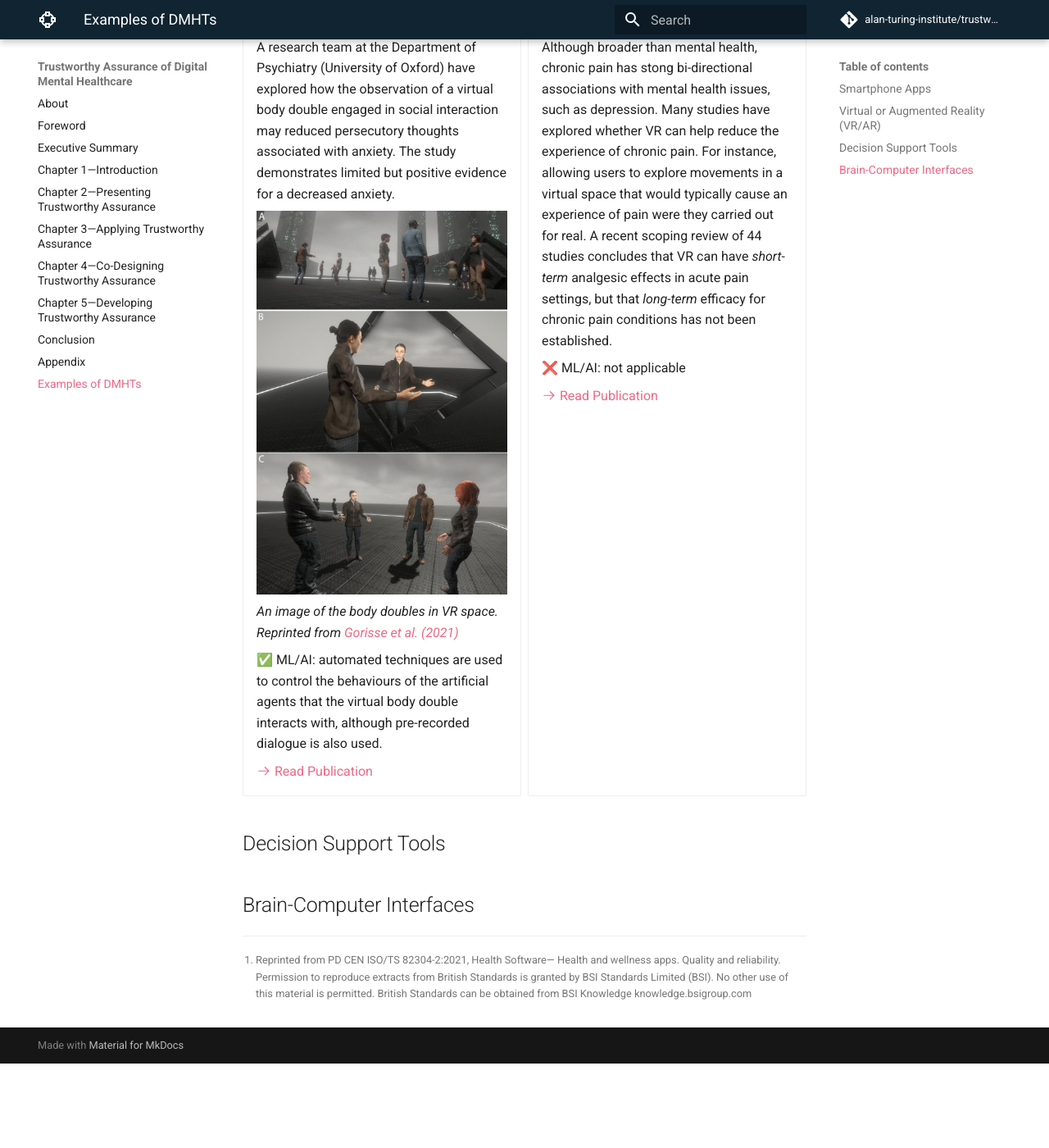
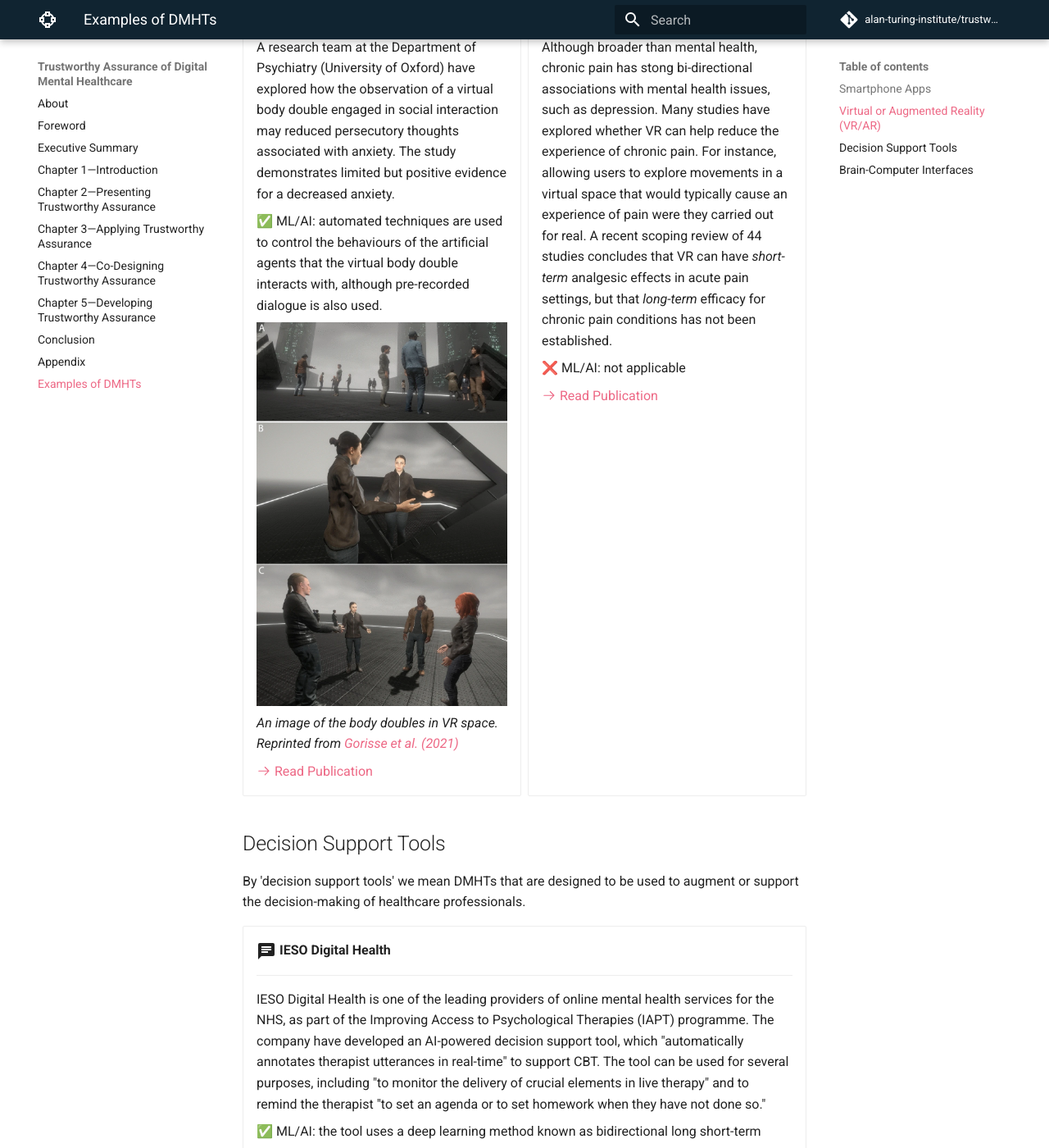
Before and after one commit to alan-turing-institute/trustworthy-assurance, an MkDocs documentation site: the page built from docs/dmh-report/examples.md, in a window 1280 px wide and 1400 px high, scrolled down 3902 px. Shown: the whole window at 82% size. Built offline with MkDocs 1.6.1 and Material for MkDocs 9.7.7, drawn with Linux system fonts in a browser that asks for light colours; comment, search, counter and statistics services are not loaded; before the commit the page ends 5199 px from its top, so only the background shows below that; some of the changed text lies outside the part shown.

Commit message:
add ieso example and image

```diff
--- a/docs/dmh-report/examples.md
+++ b/docs/dmh-report/examples.md
@@ -46,10 +46,10 @@
 
     According to the [develeoper's website](https://www.wysa.io/faq[), "Wysa AI Coach is an artificial intelligence-based 'emotionally intelligent' service which responds to the emotions you express and uses evidence-based cognitive-behavioral techniques (CBT), DBT, meditation, breathing, yoga, motivational interviewing and micro-actions to help you build mental resilience skills and feel better."
 
+    ✅ ML/AI: this app is explicit in its use of AI for enabling automated conversations with users.
+
     ![A screenshot of the Wysa AI coach app. From the Wysa Press Kit.](https://raw.githubusercontent.com/alan-turing-institute/trustworthy-assurance/main/docs/assets/images/wysa.jpg)
     *A screenshot of the Wysa AI coach app. Reprinted from the [Wysa Press Kit](A screenshot of the Wysa AI coach app. From the Wysa Press Kit.).*
-
-    ✅ ML/AI: this app is explicit in its use of AI for enabling automated conversations with users.
 
     [:octicons-arrow-right-24: Visit Developer's Site](https://www.wysa.io)
 
@@ -59,10 +59,10 @@
 
     Headspace’s core products are mobile and web-based apps that focus on mindfulness, meditation, sleep, exercise, and focus content (e.g. guided exercises). The company [publishes research](https://www.headspace.com/science) to support its claims about efficacy and outcomes.
 
+    ✅ ML/AI: the use of ML or AI is not a prominent feature in the app, but the organisation does make use of ML to tailor recommendations to users, and has [published plans](https://headspace.medium.com/infrastructure-design-for-real-time-machine-learning-inference-e140793d6741) to make use of additional data.
+
     ![A screenshot of the Headspace app. From the Headspace Press Kit.](https://raw.githubusercontent.com/alan-turing-institute/trustworthy-assurance/main/docs/assets/images/headspace.jpg)
     *A screenshot of the Headspace app. Reprinted from the [Headspace Press Kit](https://www.headspace.com/press-and-media).*
-
-    ✅ ML/AI: the use of ML or AI is not a prominent feature in the app, but the organisation does make use of ML to tailor recommendations to users, and has [published plans](https://headspace.medium.com/infrastructure-design-for-real-time-machine-learning-inference-e140793d6741) to make use of additional data.
 
     [:octicons-arrow-right-24: Visit Developer's Site](https://www.headspace.com)
 
@@ -81,11 +81,10 @@
 
     A research team at the Department of Psychiatry (University of Oxford) have explored how the observation of a virtual body double engaged in social interaction may reduced persecutory thoughts associated with anxiety. The study demonstrates limited but positive evidence for a decreased anxiety.
 
+    ✅ ML/AI: automated techniques are used to control the behaviours of the artificial agents that the virtual body double interacts with, although pre-recorded dialogue is also used.
+
     ![An image of the body doubles in VR space. Reprinted from Gorisse et al. (2021)](https://raw.githubusercontent.com/alan-turing-institute/trustworthy-assurance/main/docs/assets/images/vr-freeman.jpg)
     *An image of the body doubles in VR space. Reprinted from [Gorisse et al. (2021)](https://www.nature.com/articles/s41598-021-03373-x)*
-
-    ✅ ML/AI: automated techniques are used to control the behaviours of the artificial agents that the virtual body double interacts with, although pre-recorded dialogue is also used.
-
 
     [:octicons-arrow-right-24: Read Publication](https://www.nature.com/articles/s41598-021-03373-x)
 
@@ -103,6 +102,23 @@
 
 ## Decision Support Tools
 
+By 'decision support tools' we mean DMHTs that are designed to be used to augment or support the decision-making of healthcare professionals.
 
+<div class="grid cards" markdown>
+
+-   :material-message-text:{ .lg .middle } __IESO Digital Health__
+
+    ---
+
+    IESO Digital Health is one of the leading providers of online mental health services for the NHS, as part of the Improving Access to Psychological Therapies (IAPT) programme. The company have developed an AI-powered decision support tool, which "automatically annotates therapist utterances in real-time" to support CBT. The tool can be used for several purposes, including "to monitor the delivery of crucial elements in live therapy" and to remind the therapist "to set an agenda or to set homework when they have not done so."
+
+    ✅ ML/AI: the tool uses a deep learning method known as bidirectional long short-term memory.
+
+    ![An image of an example therapy session with automated labels applied in real time. Reprinted from Cummins et al. (2019)](https://raw.githubusercontent.com/alan-turing-institute/trustworthy-assurance/main/docs/assets/images/ieso.png)
+    *An image of an example therapy session with automated labels applied in real time. Reprinted from [Cummins et al. (2019)](https://doi.org/10.1145/3308558.3314128)*
+
+    [:octicons-arrow-right-24: Visit Developer's Site](https://www.iesohealth.com/)
+
+</div>
 
 ## Brain-Computer Interfaces
```
Also changed, not shown: docs/assets/images/ieso.png (added).
